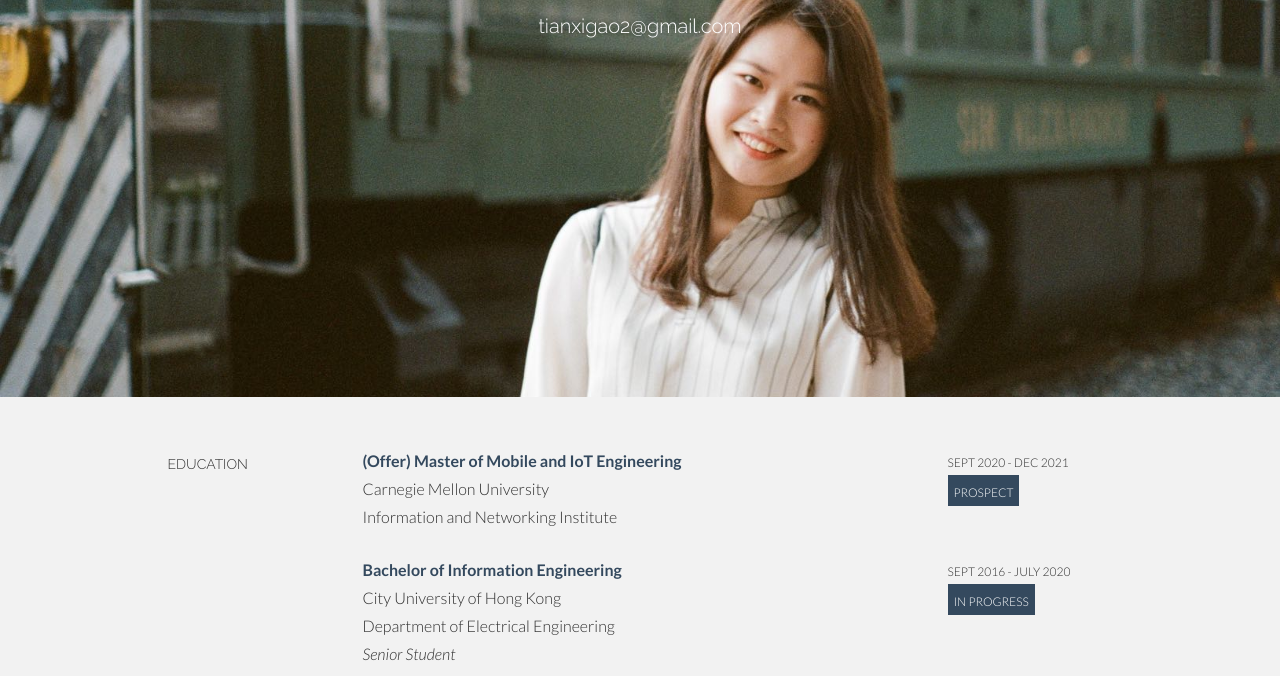
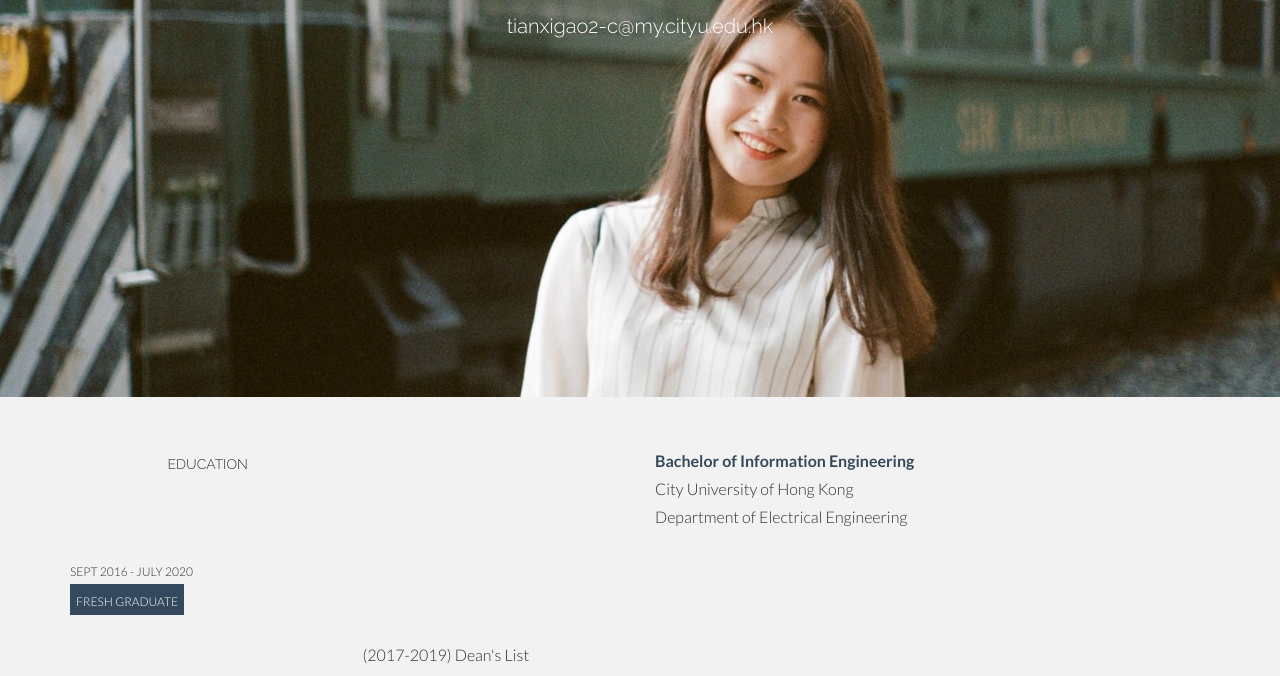
Before and after one commit to tianxigao2/homepage, a plain HTML site: page index.html in a window 1280 px wide. Shown: the part 313-989 px from the top of the page. Drawn offline with Linux system fonts and the light colour scheme.

Commit message:
status update

```diff
--- a/index.html
+++ b/index.html
@@ -55,7 +55,7 @@
       <div class="row centered">
         <div class="col-lg-12">
           <h1>Tianxiang (Jane) GAO</h1>
-          <h3>tianxigao2@gmail.com</h3>
+          <h3>tianxigao2-c@my.cityu.edu.hk</h3>
         </div>
         <!--/.col-lg-12 -->
       </div>
@@ -76,7 +76,7 @@
         </div>
 
 
-        <div class="col-lg-6">
+<!--         <div class="col-lg-6">
           <p>
             <t>(Offer) Master of Mobile and IoT Engineering</t><br/>
             Carnegie Mellon University<br/>
@@ -90,7 +90,7 @@
               <sm>PROSPECT</sm>
             </imp>
           </p>
-        </div>
+        </div> -->
 
 
         <div class="col-lg-6 col-lg-offset-3">
@@ -98,14 +98,14 @@
             <t>Bachelor of Information Engineering</t><br/>
             City University of Hong Kong <br/>
             Department of Electrical Engineering <br/>
-            <i>Senior Student</i><br/>
+<!--             <i>Senior Student</i><br/> -->
           </p>
         </div>
         <div class="col-lg-3">
           <p>
             <sm>SEPT 2016 - JULY 2020</sm><br/>
             <imp>
-              <sm>IN PROGRESS</sm>
+              <sm>FRESH GRADUATE</sm>
             </imp>
           </p>
         </div>
```
